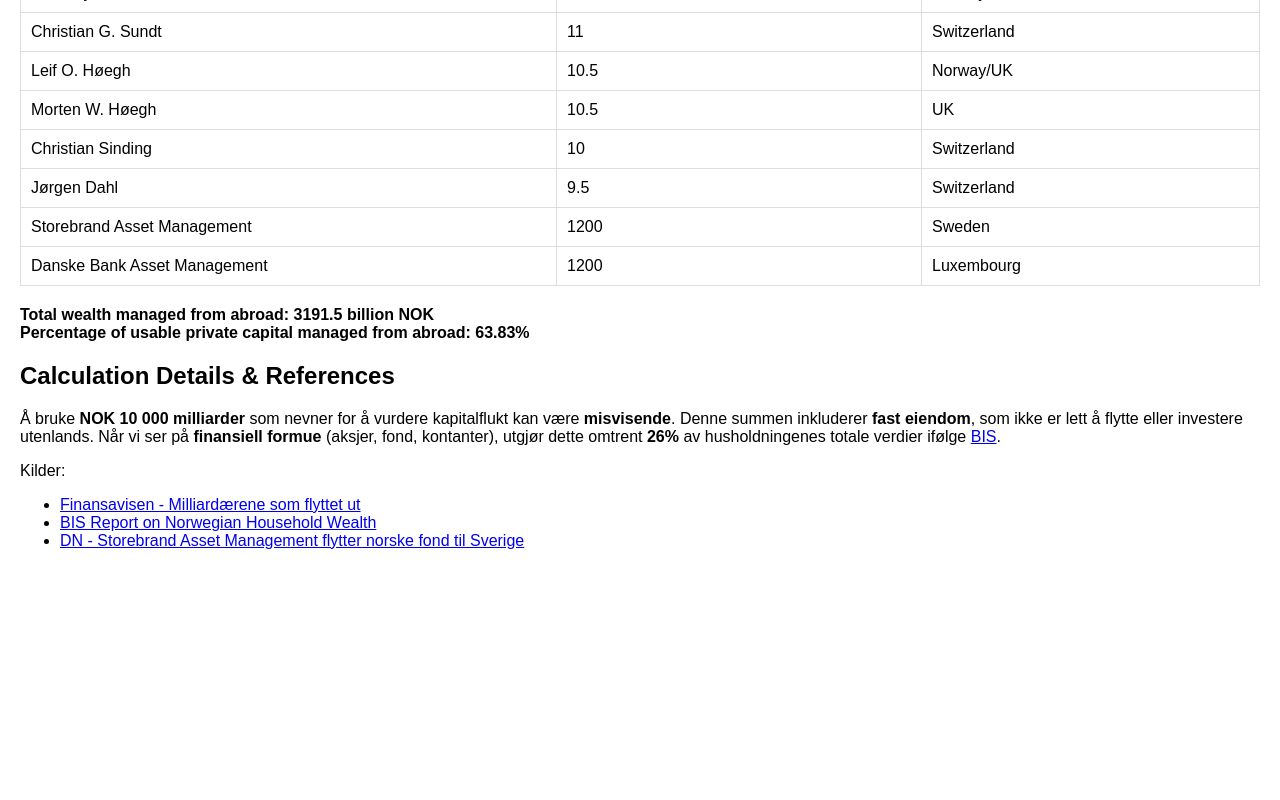
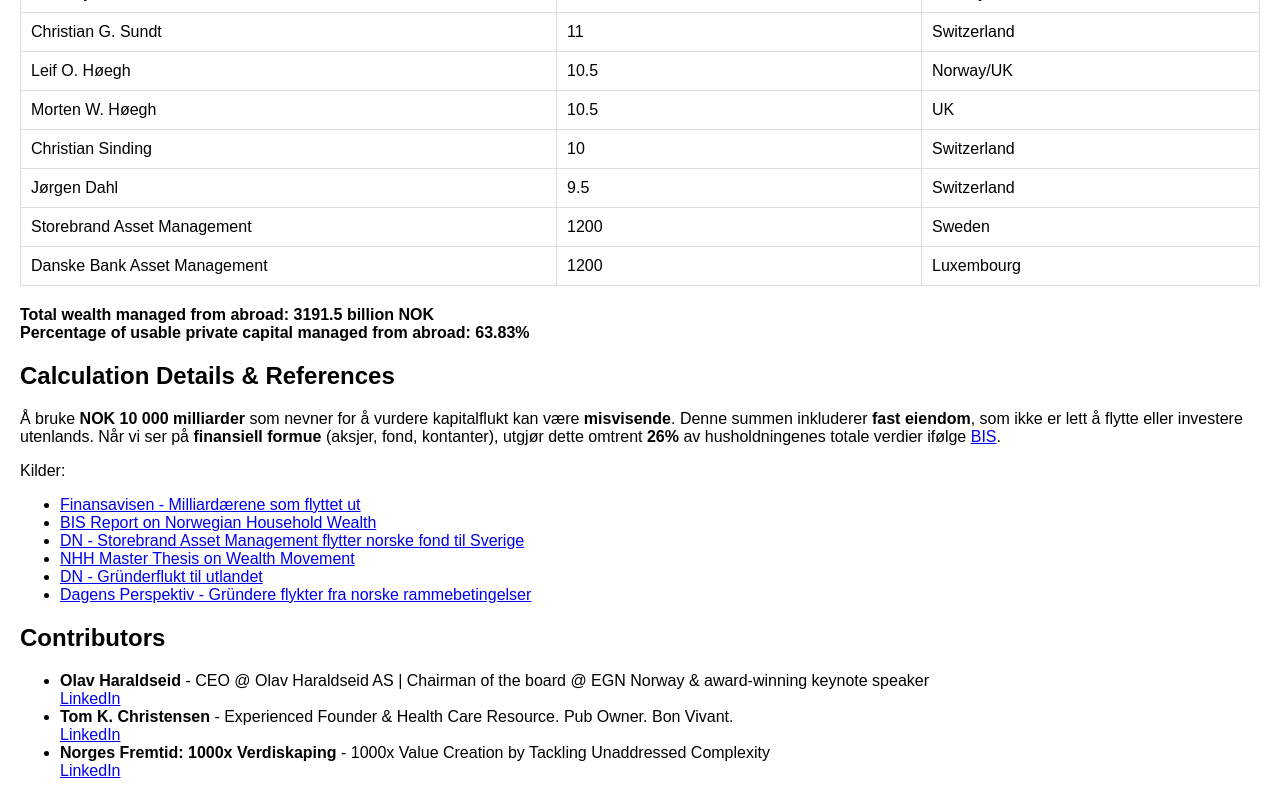
Before and after one commit to 1000x-Verdiskaping/Kapital, a plain HTML site: page index.html in a window 1280 px wide. Shown: the part 858-1658 px from the top of the page. Before the commit the page ends 1428 px from the top, so only its background shows below. Drawn offline with Linux system fonts and the light colour scheme.

Commit message:
Update index.html

```diff
--- a/index.html
+++ b/index.html
@@ -26,7 +26,7 @@
             font-weight: bold;
             margin-bottom: 20px;
         }
-        .references {
+        .references, .contributors {
             margin-top: 20px;
         }
         select {
@@ -75,8 +75,26 @@
                 <li><a href="https://www.finansavisen.no/finans/2024/09/19/8178722/milliardaerene-som-flyttet-ut-har-dobbelt-sa-hoy-avkastning-som-patriotene" target="_blank">Finansavisen - Milliardærene som flyttet ut</a></li>
                 <li><a href="https://www.bis.org/ifc/publ/ifcb39zs.pdf" target="_blank">BIS Report on Norwegian Household Wealth</a></li>
                 <li><a href="https://www.dn.no/marked/storebrand-asset-management/fond/storebrand-asset-management-flytter-norske-fond-til-sverige/2-1-1751772" target="_blank">DN - Storebrand Asset Management flytter norske fond til Sverige</a></li>
+                <li><a href="https://openaccess.nhh.no/nhh-xmlui/bitstream/handle/11250/3131107/masterthesis.pdf?sequence=1&isAllowed=y" target="_blank">NHH Master Thesis on Wealth Movement</a></li>
+                <li><a href="https://www.dn.no/grunderflukt-til-utlandet/1-1-626028" target="_blank">DN - Gründerflukt til utlandet</a></li>
+                <li><a href="https://www.dagensperspektiv.no/nyheter/grndere-flykter-fra-norske-rammebetingelser/656136" target="_blank">Dagens Perspektiv - Gründere flykter fra norske rammebetingelser</a></li>
             </ul>
         </p>
+    </div>
+
+    <div class="contributors">
+        <h2>Contributors</h2>
+        <ul>
+            <li><strong>Olav Haraldseid</strong> - CEO @ Olav Haraldseid AS | Chairman of the board @ EGN Norway & award-winning keynote speaker
+                <br><a href="https://www.linkedin.com/in/olav-haraldseid-33b66328/" target="_blank">LinkedIn</a>
+            </li>
+            <li><strong>Tom K. Christensen</strong> - Experienced Founder & Health Care Resource. Pub Owner. Bon Vivant.
+                <br><a href="https://www.linkedin.com/in/chrisjani-tomketilchristensen/" target="_blank">LinkedIn</a>
+            </li>
+            <li><strong>Norges Fremtid: 1000x Verdiskaping</strong> - 1000x Value Creation by Tackling Unaddressed Complexity
+                <br><a href="https://www.linkedin.com/company/for-norges-fremtid/?viewAsMember=true" target="_blank">LinkedIn</a>
+            </li>
+        </ul>
     </div>
 
     <script>
```
